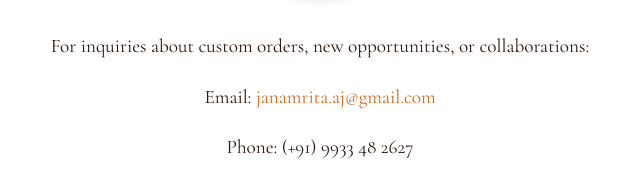
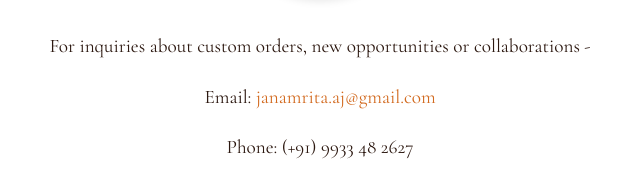
Before and after one commit to amritajana/amritajana.github.io, a plain HTML site: page index.html in a window 1280 px wide. Shown: the part 5682-5860 px from the top of the page, 320-960 px from the left. Drawn offline with nearby package versions, Linux system fonts and the light colour scheme.

Commit message:
Update index.html

```diff
--- a/index.html
+++ b/index.html
@@ -227,7 +227,7 @@
 					<img src="images/profile-pic.jpg" alt="Amrita Jana - Pastry Chef" class="profile-pic">
 				</div>
 				<div class="contact-info">
-					<p>For inquiries about custom orders, new opportunities, or collaborations:</p>
+					<p>For inquiries about custom orders, new opportunities or collaborations -</p>
 					<p>Email: <a href="mailto:janamrita.aj@gmail.com">janamrita.aj@gmail.com</a></p>
 					<p>Phone: (+91) 9933 48 2627</p>
 					<p>Location: Kolkata, West Bengal, India</p>
```
